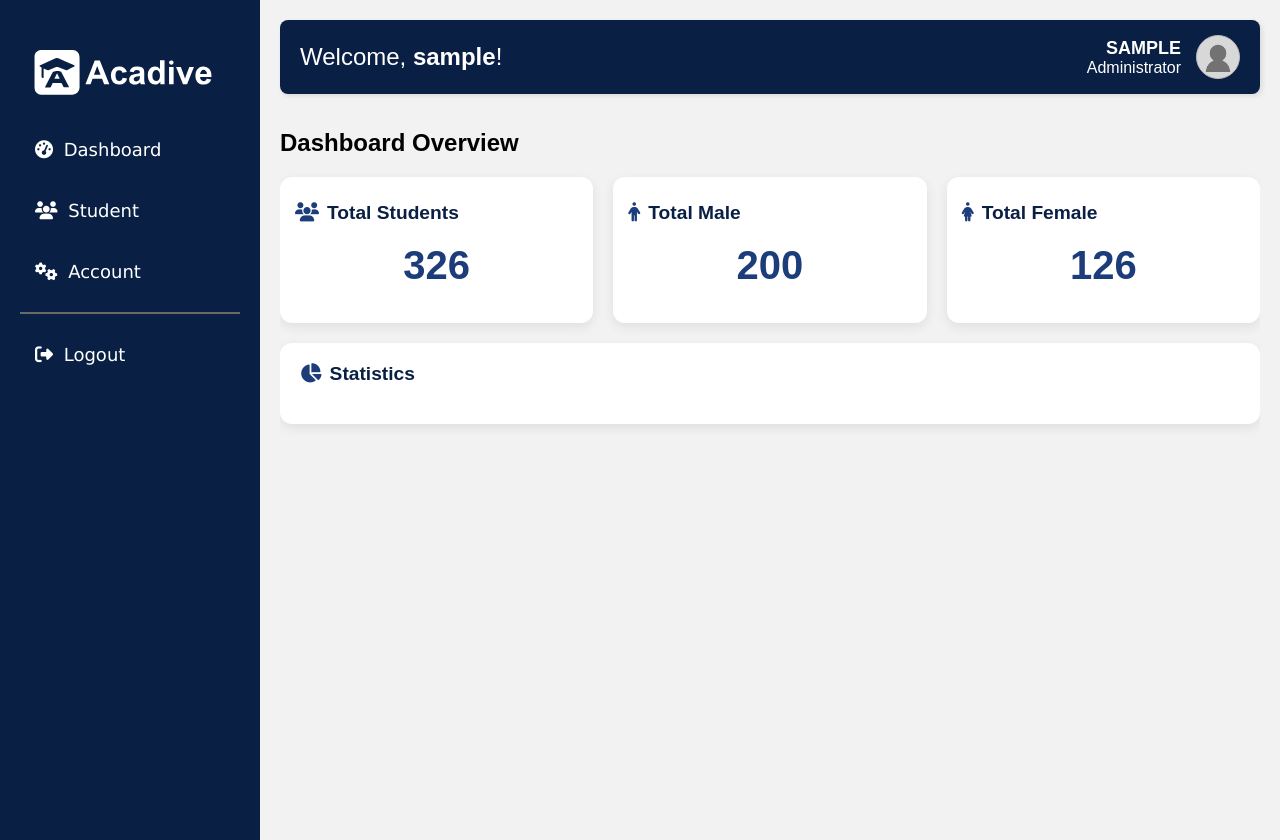
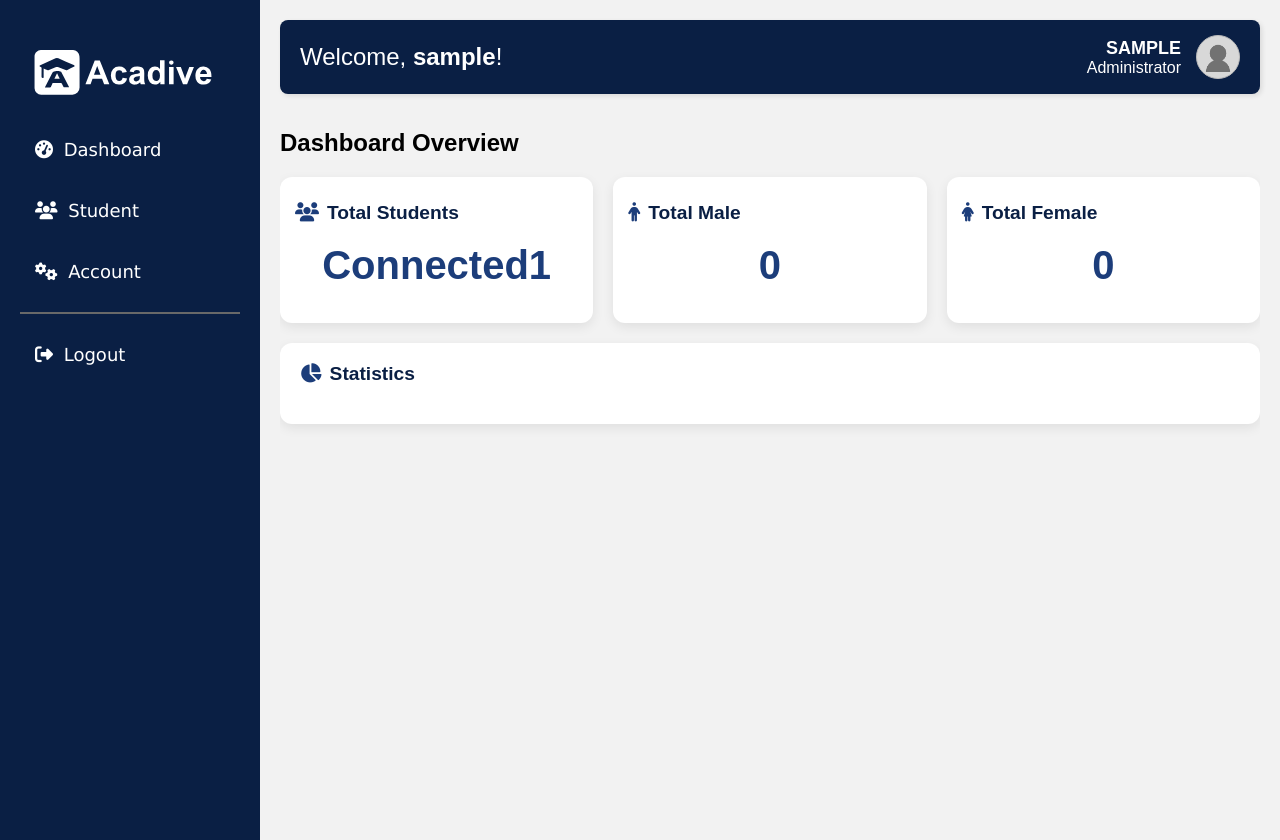
Before and after one commit to JohnRichDev/acadive, a PHP site: page / in a window 1280 px wide. Run offline with PHP 8.4, Linux system fonts and the light colour scheme; the visitor is signed in with stand-in values (Sample User, id 1); tables that the repository leaves empty or names only in its code hold one stand-in row (values such as "Sample post"); some libraries are stand-ins or nearby versions.

Commit message:
Update student statistics to dynamically fetch counts from the database

```diff
--- a/index.php
+++ b/index.php
@@ -539,15 +539,37 @@ if (!isset($_SESSION["username"])) {
                 <div class="grid">
                     <div class="card stats-card hov">
                         <h3><i class="fas fa-users"></i> Total Students</h3>
-                        <div class="count">326</div>
+                        <div class="count">
+                            <?php
+                            include("database/connection.php");
+                            $query = "SELECT COUNT(*) as total FROM students";
+                            $result = mysqli_query($conn, $query);
+                            $row = mysqli_fetch_assoc($result);
+                            echo $row['total'];
+                            ?>
+                        </div>
                     </div>
                     <div class="card stats-card hov">
                         <h3><i class="fas fa-male"></i> Total Male</h3>
-                        <div class="count">200</div>
+                        <div class="count">
+                            <?php
+                            $query = "SELECT COUNT(*) as total FROM students WHERE gender = 'Male'";
+                            $result = mysqli_query($conn, $query);
+                            $row = mysqli_fetch_assoc($result);
+                            echo $row['total'];
+                            ?>
+                        </div>
                     </div>
                     <div class="card stats-card hov">
                         <h3><i class="fas fa-female"></i> Total Female</h3>
-                        <div class="count">126</div>
+                        <div class="count">
+                            <?php
+                            $query = "SELECT COUNT(*) as total FROM students WHERE gender = 'Female'";
+                            $result = mysqli_query($conn, $query);
+                            $row = mysqli_fetch_assoc($result);
+                            echo $row['total'];
+                            ?>
+                        </div>
                     </div>
                 </div>
 
@@ -637,10 +659,8 @@ if (!isset($_SESSION["username"])) {
                             </thead>
                             <tbody>
                                 <?php
-                                // Include database connection
                                 include("database/connection.php");
 
-                                // Query to fetch all students
                                 $query = "SELECT * FROM students ORDER BY last_name ASC";
                                 $result = mysqli_query($conn, $query);
 
@@ -869,7 +889,6 @@ if (!isset($_SESSION["username"])) {
         const addStudentForm = document.getElementById('addStudentForm');
         const alertMessage = document.getElementById('alertMessage');
 
-        // Update the New Student Record button to open modal
         document.querySelector('.action-buttons').addEventListener('click', function () {
             modal.style.display = 'block';
         });
```
